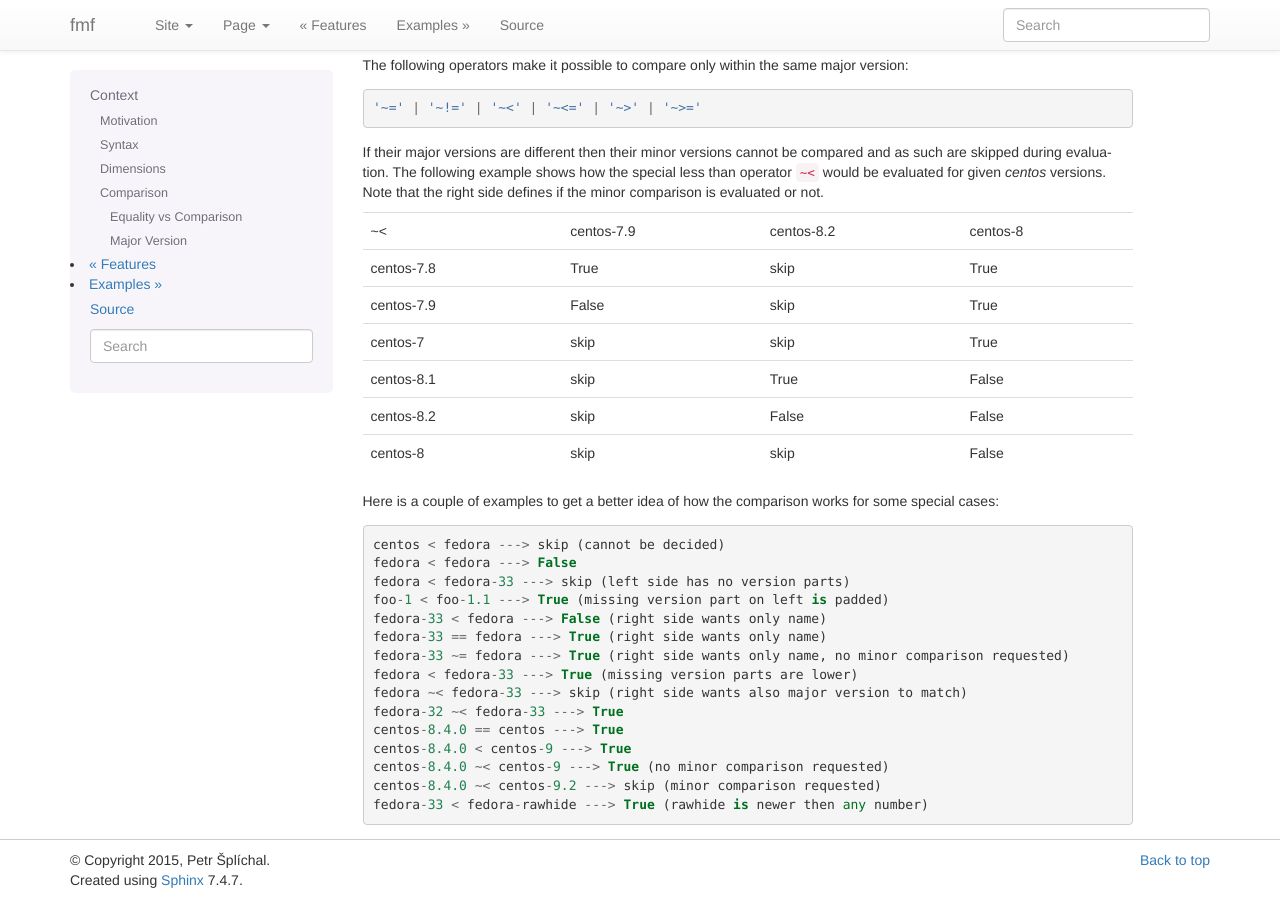
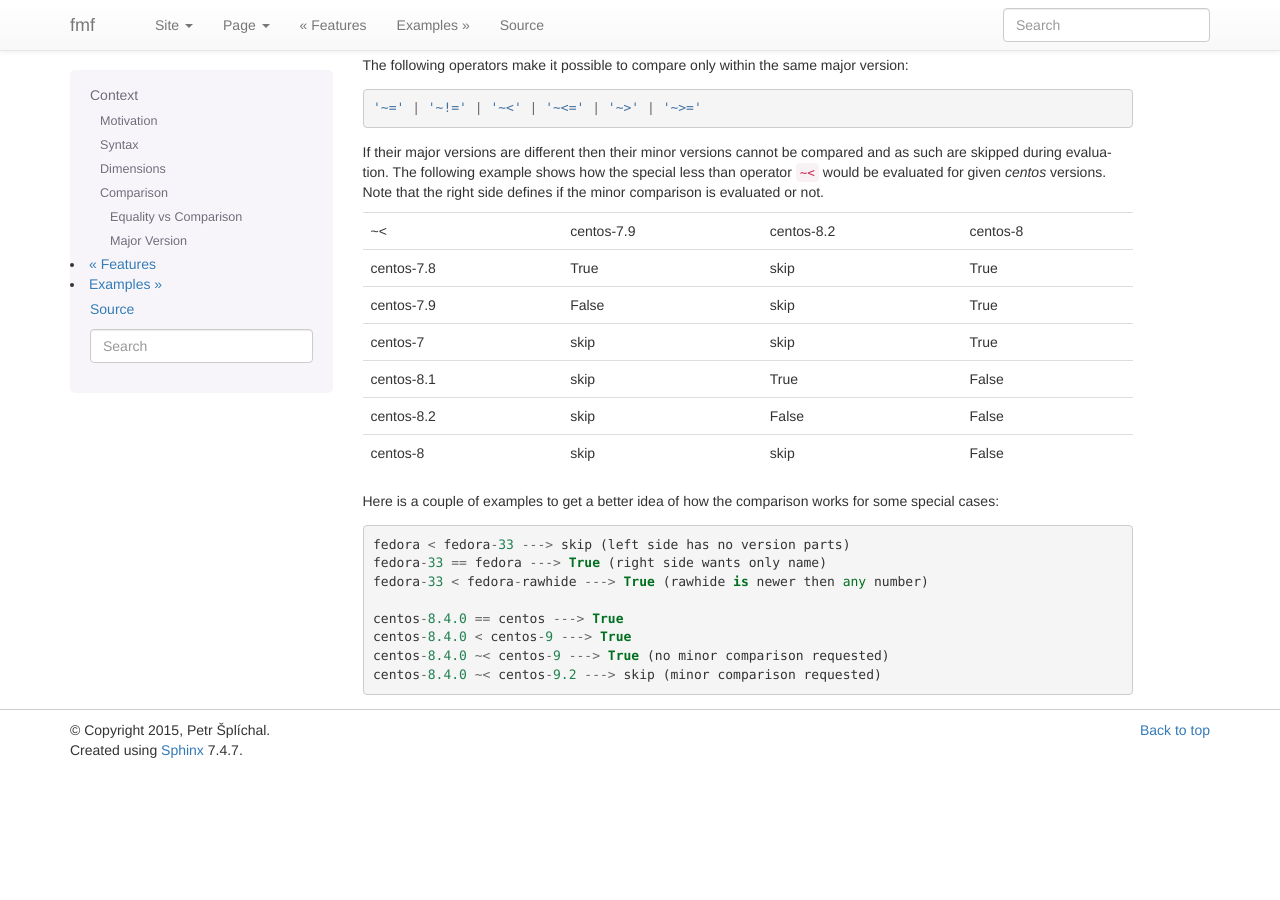
Before and after one commit to teemtee/fmf, a Sphinx documentation site: the page built from docs/context.rst, in a window 1280 px wide and 900 px high, scrolled down 2231 px. Built offline with Sphinx 7.4.7, drawn with Linux system fonts in a browser that asks for light colours; after the commit the page ends 3001 px from its top, so only the background shows below that.

Commit message:
Simplify special distro comparison examples
We had contradicting example included for `fedora < fedora-33` and
I believe the `distro < fedora` examples were just confusing as I
cannot imagine any real-life usage for such expressions.

```diff
--- a/docs/context.rst
+++ b/docs/context.rst
@@ -170,18 +170,11 @@ centos-8     skip         skip    False
 Here is a couple of examples to get a better idea of how the
 comparison works for some special cases::
 
-    centos < fedora ---> skip (cannot be decided)
-    fedora < fedora ---> False
     fedora < fedora-33 ---> skip (left side has no version parts)
-    foo-1 < foo-1.1 ---> True (missing version part on left is padded)
-    fedora-33 < fedora ---> False (right side wants only name)
     fedora-33 == fedora ---> True (right side wants only name)
-    fedora-33 ~= fedora ---> True (right side wants only name, no minor comparison requested)
-    fedora < fedora-33 ---> True (missing version parts are lower)
-    fedora ~< fedora-33 ---> skip (right side wants also major version to match)
-    fedora-32 ~< fedora-33 ---> True
+    fedora-33 < fedora-rawhide ---> True (rawhide is newer then any number)
+
     centos-8.4.0 == centos ---> True
     centos-8.4.0 < centos-9 ---> True
     centos-8.4.0 ~< centos-9 ---> True (no minor comparison requested)
     centos-8.4.0 ~< centos-9.2 ---> skip (minor comparison requested)
-    fedora-33 < fedora-rawhide ---> True (rawhide is newer then any number)
```
